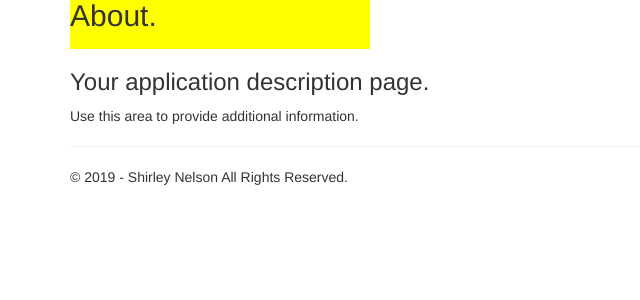
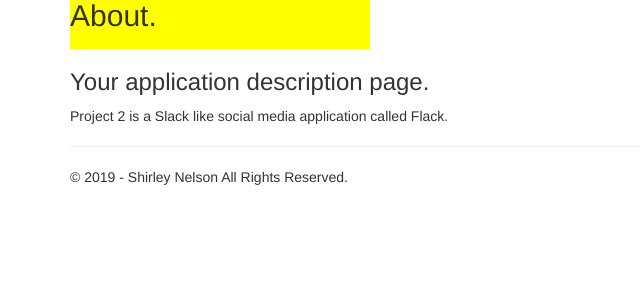
Before and after one commit to shirleynelson/project2, a Django app: page /about/ in a window 1280 px wide. Shown: the part 373-673 px from the top of the page, without its empty margins (0-640 px from the left). Run offline with Django 3.2, Linux system fonts and the light colour scheme; some libraries are stand-ins or nearby versions.

Commit message:
Update about.html
Changed the content displayed.

```diff
--- a/Flack/Flack/app/templates/app/about.html
+++ b/Flack/Flack/app/templates/app/about.html
@@ -5,6 +5,6 @@
 <h2>{{ title }}.</h2>
 <h3>{{ message }}</h3>
 
-<p>Use this area to provide additional information.</p>
+<p>Project 2 is a Slack like social media application called Flack.</p>
 
 {% endblock %}
```
